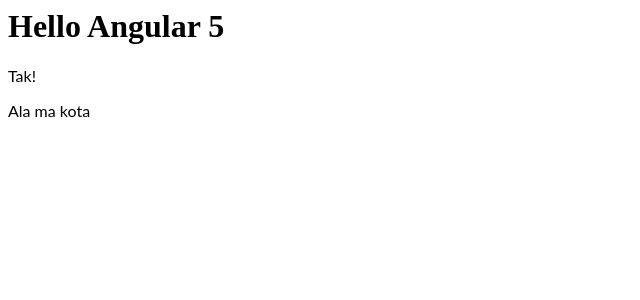
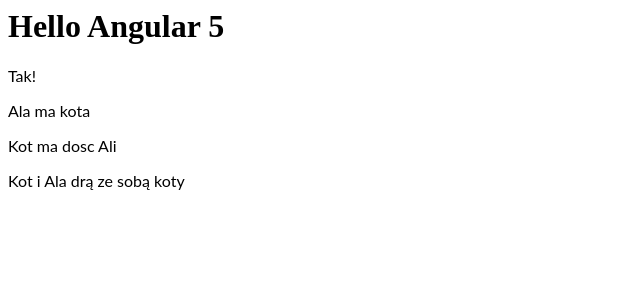
Before and after one commit to mtrochimiak96/angular-sd4js5, an Angular app: page / in a window 1280 px wide. Shown: the top 300 px of the page, without its empty margins (0-640 px from the left). Built offline with nearby package versions, Linux system fonts and the light colour scheme.

Commit message:
2 files modified

```diff
--- a/src/app/app.component.html
+++ b/src/app/app.component.html
@@ -2,4 +2,6 @@
 <p>
   Tak!
 </p>
-<p> {{komunikat}} </p>
+<p *ngFor="let k of komunikaty">
+  {{k}}
+</p>
--- a/src/app/app.component.ts
+++ b/src/app/app.component.ts
@@ -8,9 +8,13 @@ import { Component, OnInit } from "@angular/core";
 export class AppComponent implements OnInit {
   name = 'Angular 5';
 
-  komunikat:string;
+  komunikaty:string[];
 
   ngOnInit() {
-this.komunikat = 'Ala ma kota';
+this.komunikaty = [
+  'Ala ma kota',
+  'Kot ma dosc Ali',
+  'Kot i Ala drą ze sobą koty'
+];
   }
 }
```
